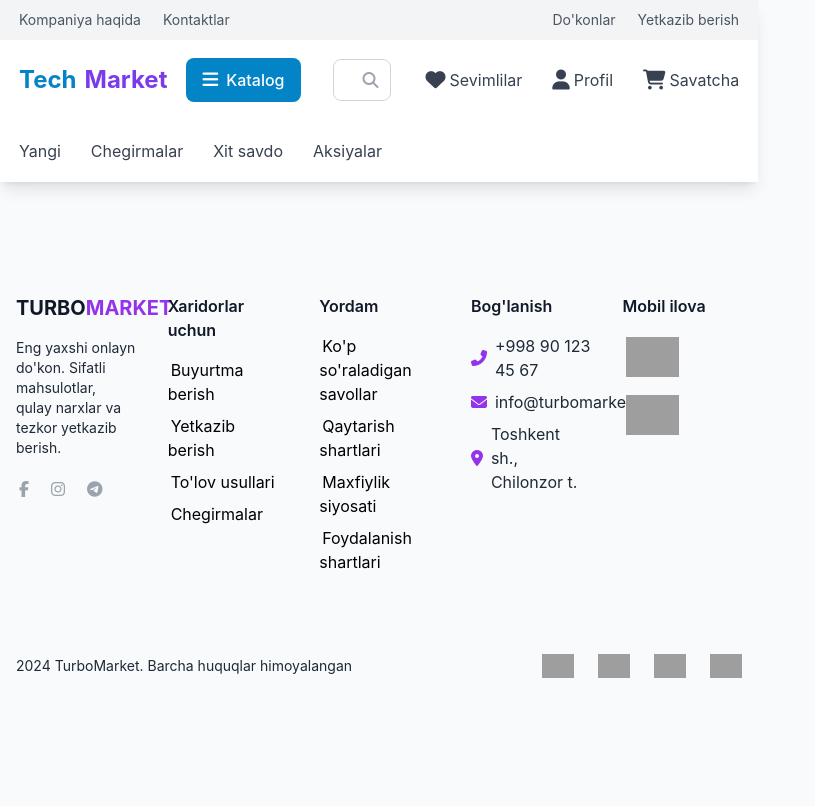
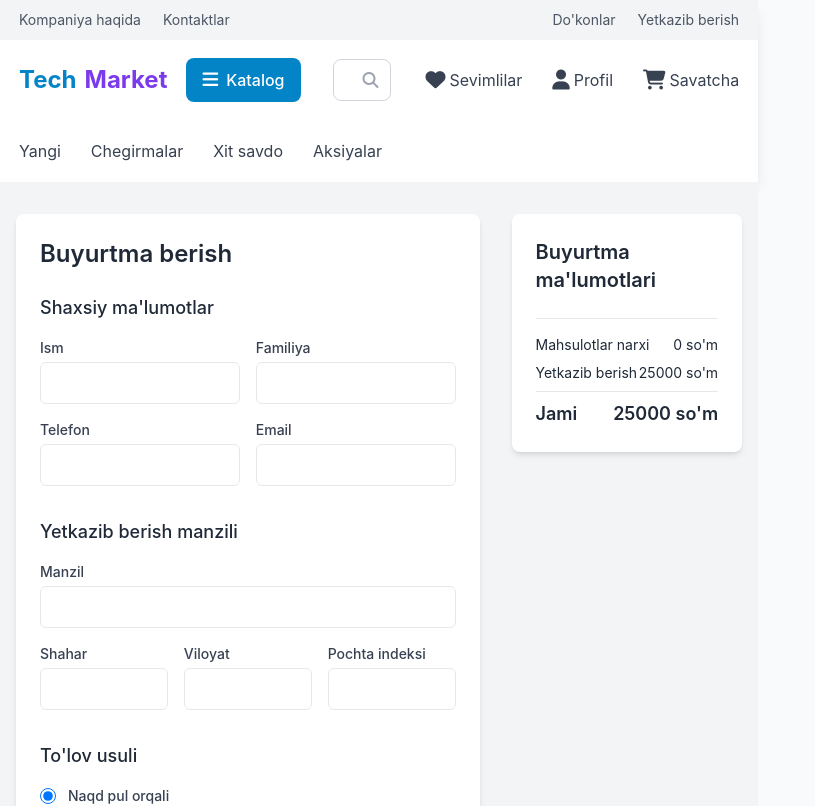
Before and after one commit to bahriddindeveloper96/techmarket, a Vue app: page /checkout in a window 1280 px wide. Shown: the top 806 px of the page, without its empty margins (0-815 px from the left). Built offline with nearby package versions, Linux system fonts and the light colour scheme; grey boxes are pictures that could not be loaded.

Commit message:
(checkout)

```diff
--- a/src/router/index.js
+++ b/src/router/index.js
@@ -3,6 +3,7 @@ import HomeView from '../views/Home.vue'
 import CategoryView from '../views/CategoryView.vue'
 import ProductDetail from '../views/ProductDetail.vue'
 import CartView from '../views/CartView.vue'
+import CheckoutView from '../views/CheckoutView.vue'
 
 const router = createRouter({
   history: createWebHistory(import.meta.env.BASE_URL),
@@ -26,6 +27,11 @@ const router = createRouter({
       path: '/cart',
       name: 'cart',
       component: CartView
+    },
+    {
+      path: '/checkout',
+      name: 'checkout',
+      component: CheckoutView
     }
   ]
 })
--- a/src/views/CartView.vue
+++ b/src/views/CartView.vue
@@ -100,7 +100,7 @@
         <div class="lg:col-span-1">
           <div class="bg-white rounded-2xl shadow-sm overflow-hidden sticky top-8">
             <div class="p-6">
-              <h2 class="text-lg font-bold text-gray-900 mb-4">Buyurtma ma'lumotlari</h2>
+              <h2 class="text-lg font-semibold text-gray-900 mb-4">Buyurtma ma'lumotlari</h2>
 
               <!-- Summary Items -->
               <div class="space-y-3 mb-6">
@@ -109,45 +109,27 @@
                   <span class="font-medium">{{ formatPrice(subtotal) }} so'm</span>
                 </div>
                 <div class="flex justify-between text-sm">
-                  <span class="text-gray-600">Chegirma</span>
-                  <span class="font-medium text-red-600">-{{ formatPrice(discount) }} so'm</span>
-                </div>
-                <div class="flex justify-between text-sm">
                   <span class="text-gray-600">Yetkazib berish</span>
                   <span class="font-medium">Bepul</span>
                 </div>
-              </div>
-
-              <!-- Total -->
-              <div class="border-t pt-4 mb-6">
-                <div class="flex justify-between items-center">
-                  <span class="text-base font-bold text-gray-900">Jami</span>
-                  <span class="text-xl font-bold text-gray-900">{{ formatPrice(total) }} so'm</span>
+                <div class="pt-3 border-t border-gray-200">
+                  <div class="flex justify-between">
+                    <span class="text-base font-semibold">Jami</span>
+                    <span class="text-base font-semibold">{{ formatPrice(total) }} so'm</span>
+                  </div>
                 </div>
               </div>
 
               <!-- Checkout Button -->
-              <button
-                @click="checkout"
-                class="w-full py-4 bg-primary-600 hover:bg-primary-700 text-white rounded-xl font-medium
-                       transition-colors flex items-center justify-center gap-2"
+              <router-link
+                to="/checkout"
+                class="w-full bg-primary-600 text-white py-3 px-4 rounded-xl font-medium
+                       hover:bg-primary-700 focus:outline-none focus:ring-2 focus:ring-primary-500
+                       focus:ring-offset-2 transition-colors duration-200 flex items-center justify-center gap-2"
               >
-                <i class="fas fa-lock"></i>
-                Buyurtma berish
-              </button>
-
-              <!-- Installment Option -->
-              <div class="mt-4 p-4 bg-green-50 rounded-xl">
-                <div class="flex items-center gap-3 text-green-800">
-                  <i class="fas fa-credit-card text-lg"></i>
-                  <div>
-                    <p class="font-medium">Muddatli to'lov</p>
-                    <p class="text-sm mt-0.5">
-                      {{ formatPrice(calculateMonthlyPayment) }} so'm x 12 oy
-                    </p>
-                  </div>
-                </div>
-              </div>
+                <span>Buyurtma berish</span>
+                <i class="fas fa-arrow-right"></i>
+              </router-link>
             </div>
           </div>
         </div>
--- /dev/null
+++ b/src/views/CheckoutView.vue
@@ -0,0 +1,160 @@
+<template>
+  <div class="min-h-screen bg-gray-100 py-8">
+    <div class="container mx-auto px-4">
+      <div class="flex flex-col md:flex-row gap-8">
+        <!-- Checkout form -->
+        <div class="w-full md:w-2/3 bg-white rounded-lg shadow-md p-6">
+          <h2 class="text-2xl font-semibold mb-6">Buyurtma berish</h2>
+
+          <!-- Personal Information -->
+          <div class="mb-8">
+            <h3 class="text-lg font-medium mb-4">Shaxsiy ma'lumotlar</h3>
+            <div class="grid grid-cols-1 md:grid-cols-2 gap-4">
+              <div>
+                <label class="block text-sm font-medium text-gray-700 mb-1">Ism</label>
+                <input type="text" v-model="form.firstName" class="w-full px-4 py-2 border rounded-md focus:ring-2 focus:ring-blue-500">
+              </div>
+              <div>
+                <label class="block text-sm font-medium text-gray-700 mb-1">Familiya</label>
+                <input type="text" v-model="form.lastName" class="w-full px-4 py-2 border rounded-md focus:ring-2 focus:ring-blue-500">
+              </div>
+              <div>
+                <label class="block text-sm font-medium text-gray-700 mb-1">Telefon</label>
+                <input type="tel" v-model="form.phone" class="w-full px-4 py-2 border rounded-md focus:ring-2 focus:ring-blue-500">
+              </div>
+              <div>
+                <label class="block text-sm font-medium text-gray-700 mb-1">Email</label>
+                <input type="email" v-model="form.email" class="w-full px-4 py-2 border rounded-md focus:ring-2 focus:ring-blue-500">
+              </div>
+            </div>
+          </div>
+
+          <!-- Delivery Address -->
+          <div class="mb-8">
+            <h3 class="text-lg font-medium mb-4">Yetkazib berish manzili</h3>
+            <div class="space-y-4">
+              <div>
+                <label class="block text-sm font-medium text-gray-700 mb-1">Manzil</label>
+                <input type="text" v-model="form.address" class="w-full px-4 py-2 border rounded-md focus:ring-2 focus:ring-blue-500">
+              </div>
+              <div class="grid grid-cols-1 md:grid-cols-3 gap-4">
+                <div>
+                  <label class="block text-sm font-medium text-gray-700 mb-1">Shahar</label>
+                  <input type="text" v-model="form.city" class="w-full px-4 py-2 border rounded-md focus:ring-2 focus:ring-blue-500">
+                </div>
+                <div>
+                  <label class="block text-sm font-medium text-gray-700 mb-1">Viloyat</label>
+                  <input type="text" v-model="form.region" class="w-full px-4 py-2 border rounded-md focus:ring-2 focus:ring-blue-500">
+                </div>
+                <div>
+                  <label class="block text-sm font-medium text-gray-700 mb-1">Pochta indeksi</label>
+                  <input type="text" v-model="form.zipCode" class="w-full px-4 py-2 border rounded-md focus:ring-2 focus:ring-blue-500">
+                </div>
+              </div>
+            </div>
+          </div>
+
+          <!-- Payment Method -->
+          <div class="mb-8">
+            <h3 class="text-lg font-medium mb-4">To'lov usuli</h3>
+            <div class="space-y-4">
+              <div class="flex items-center space-x-3">
+                <input type="radio" id="cash" value="cash" v-model="form.paymentMethod" class="h-4 w-4 text-blue-600">
+                <label for="cash" class="text-sm font-medium text-gray-700">Naqd pul orqali</label>
+              </div>
+              <div class="flex items-center space-x-3">
+                <input type="radio" id="card" value="card" v-model="form.paymentMethod" class="h-4 w-4 text-blue-600">
+                <label for="card" class="text-sm font-medium text-gray-700">Karta orqali</label>
+              </div>
+            </div>
+          </div>
+
+          <button @click="submitOrder" class="w-full bg-blue-600 text-white py-3 rounded-md hover:bg-blue-700 transition duration-200">
+            Buyurtma berish
+          </button>
+        </div>
+
+        <!-- Order Summary -->
+        <div class="w-full md:w-1/3">
+          <div class="bg-white rounded-lg shadow-md p-6 sticky top-8">
+            <h2 class="text-xl font-semibold mb-4">Buyurtma ma'lumotlari</h2>
+
+            <div class="space-y-4 mb-6">
+              <div v-for="item in cartItems" :key="item.id" class="flex items-center space-x-4">
+                <img :src="item.image" :alt="item.name" class="w-16 h-16 object-cover rounded-md">
+                <div class="flex-1">
+                  <h3 class="text-sm font-medium">{{ item.name }}</h3>
+                  <p class="text-sm text-gray-500">{{ item.quantity }} x {{ item.price }}</p>
+                </div>
+                <span class="font-medium">{{ item.quantity * item.price }} so'm</span>
+              </div>
+            </div>
+
+            <div class="border-t pt-4 space-y-2">
+              <div class="flex justify-between text-sm">
+                <span>Mahsulotlar narxi</span>
+                <span>{{ subtotal }} so'm</span>
+              </div>
+              <div class="flex justify-between text-sm">
+                <span>Yetkazib berish</span>
+                <span>{{ shipping }} so'm</span>
+              </div>
+              <div class="flex justify-between font-semibold text-lg border-t pt-2">
+                <span>Jami</span>
+                <span>{{ total }} so'm</span>
+              </div>
+            </div>
+          </div>
+        </div>
+      </div>
+    </div>
+  </div>
+</template>
+
+<script>
+export default {
+  name: 'CheckoutView',
+  data() {
+    return {
+      form: {
+        firstName: '',
+        lastName: '',
+        phone: '',
+        email: '',
+        address: '',
+        city: '',
+        region: '',
+        zipCode: '',
+        paymentMethod: 'cash'
+      },
+      cartItems: [], // store dan olinadi
+      shipping: 25000
+    }
+  },
+  computed: {
+    subtotal() {
+      return this.cartItems.reduce((total, item) => total + (item.price * item.quantity), 0)
+    },
+    total() {
+      return this.subtotal + this.shipping
+    }
+  },
+  methods: {
+    submitOrder() {
+      // Buyurtmani yuborish logikasi
+      console.log('Buyurtma yuborildi:', {
+        ...this.form,
+        items: this.cartItems,
+        total: this.total
+      })
+
+      // Muvaffaqiyatli buyurtmadan so'ng cart tozalanadi va home page ga yo'naltiriladi
+      this.$router.push('/')
+    }
+  },
+  mounted() {
+    // Cart ma'lumotlarini olish
+    // Bu yerda store dan cart items olinadi
+  }
+}
+</script>
```
